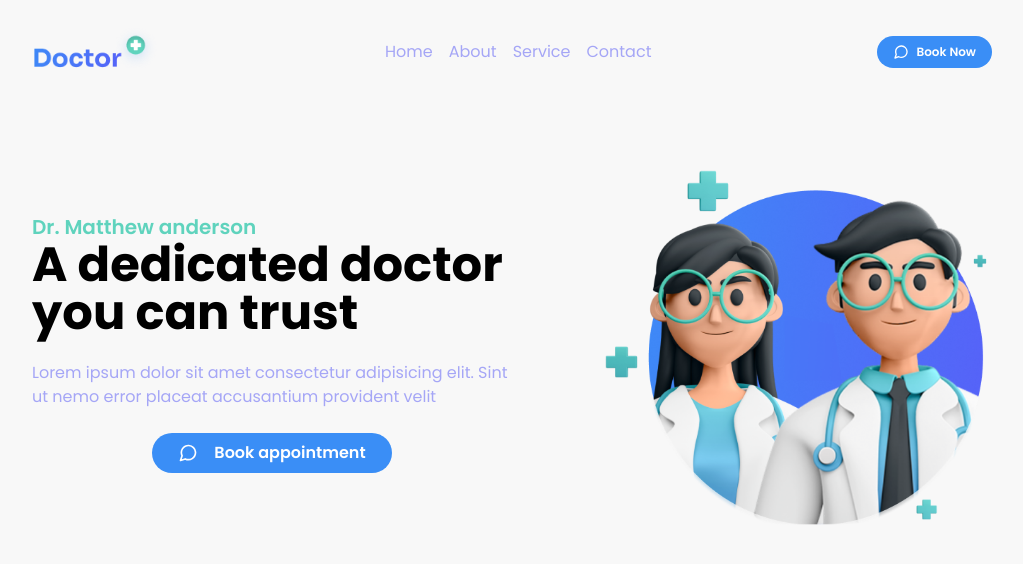
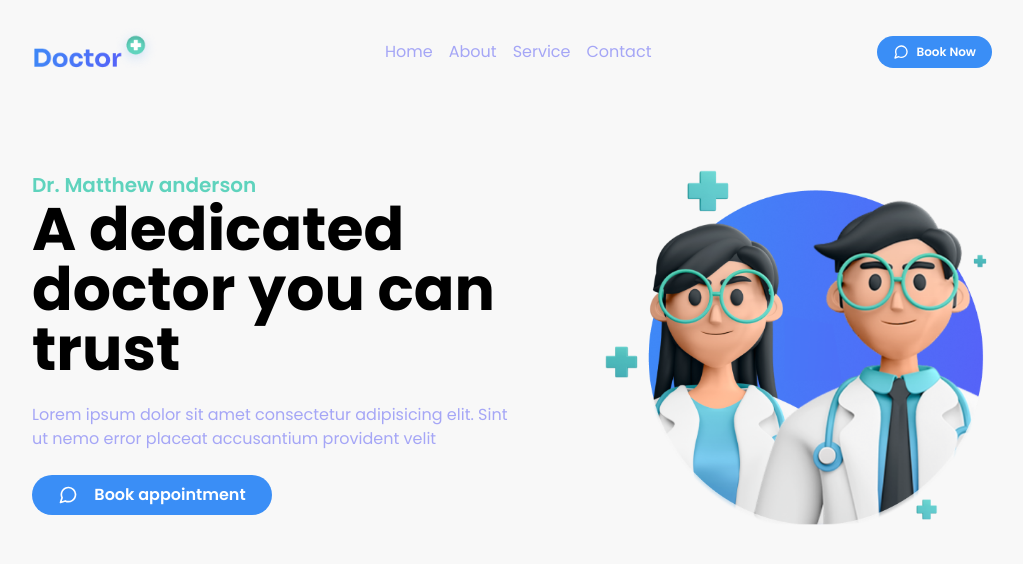
Before and after one commit to Bateyjosue/FigmaToCode-Challenge-Week1--Josue-Batey-, a React (Vite) app: page / in a window 1280 px wide. Shown: the top 564 px of the page, without its empty margins (128-1151 px from the left). Built offline with nearby package versions, Linux system fonts and the light colour scheme.

Commit message:
fix: button alignment on hero section

```diff
--- a/src/components/Hero.tsx
+++ b/src/components/Hero.tsx
@@ -7,11 +7,11 @@ function Hero() {
     <section className="poppins-regular grid lg:grid-cols-2 lg:mt-8 lg:place-items-center">
       <div className="flex flex-col text-center lg:text-left">
         <h4 className="text-secondary font-semibold lg:text-xl">Dr. Matthew anderson</h4>
-        <h2 className="poppins-bold text-3xl lg:text-5xl font-bold">A dedicated doctor you can trust</h2>
+        <h2 className="poppins-bold text-3xl lg:text-6xl font-bold">A dedicated doctor you can trust</h2>
         <p className="text-iris my-6">Lorem ipsum dolor sit amet consectetur adipisicing elit. Sint ut nemo error placeat accusantium provident velit</p>
         <Button
           text="Book appointment"
-          className="bg-primary flex gap-x-4 py-2 rounded-full font-semibold text-white w-2/3 mx-auto lg:w-1/2 items-center justify-center">
+          className="bg-primary flex gap-x-4 py-2 rounded-full font-semibold text-white w-2/3 mx-auto lg:mx-0 lg:w-1/2 items-center justify-center">
           <MessageIcon className="h-5 w-5"/>
         </Button>
       </div>
```
